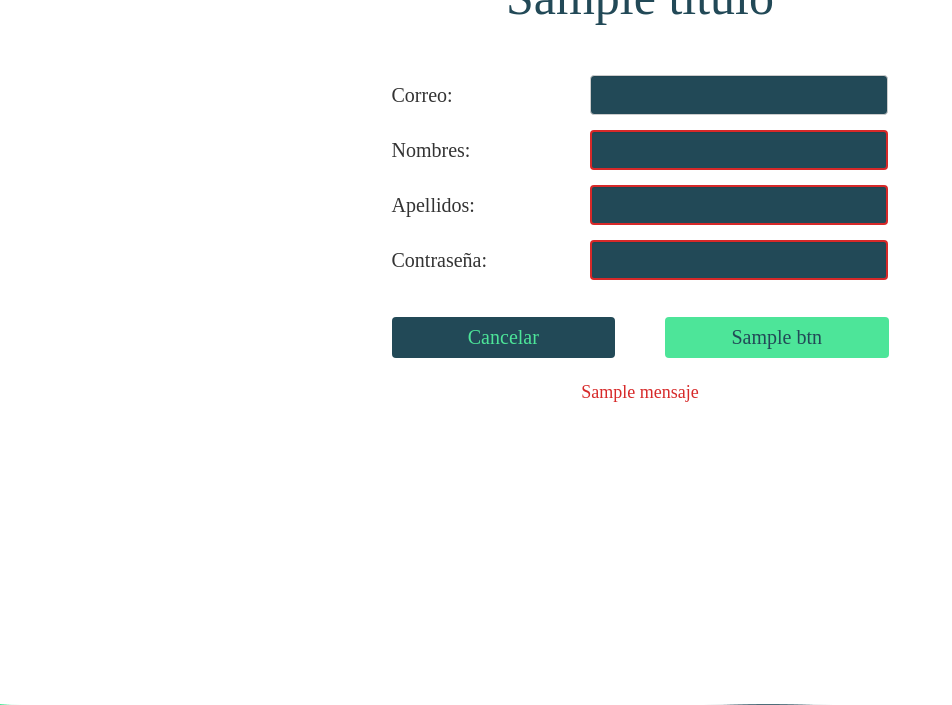
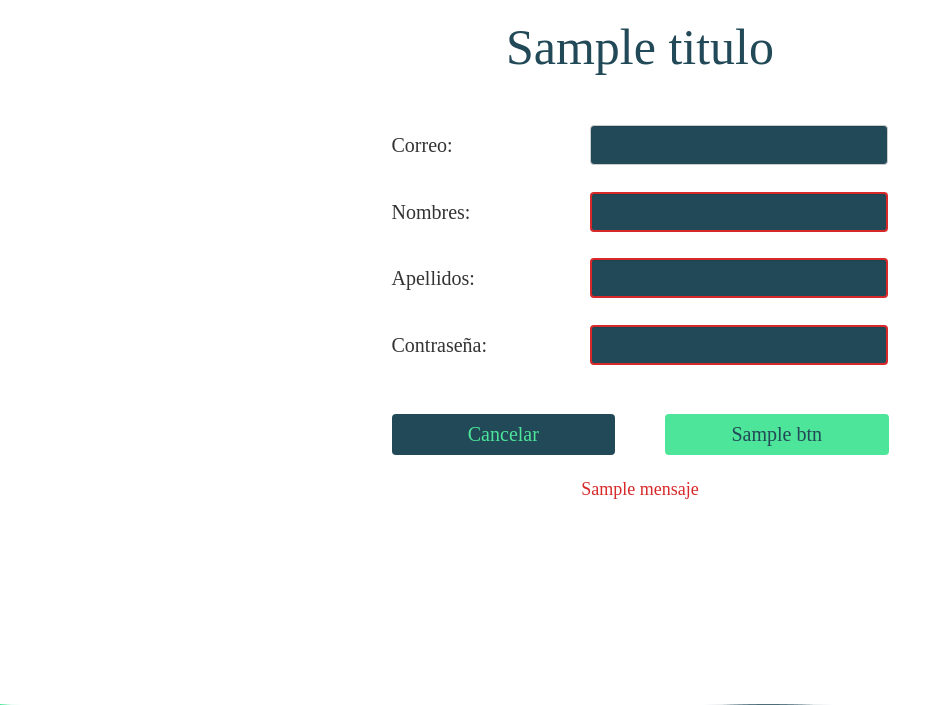
Before and after one commit to RonnieRantes/BonosFEI, a Spring app: page /registro in a window 1280 px wide. Shown: the top 705 px of the page, without its empty margins (0-952 px from the left). Run offline with Thymeleaf, Linux system fonts and the light colour scheme; the template is opened without the code that fills it: most values are stand-ins (such as "Sample title", 1, 10 or a date in 2020); data that the repository does not hold is empty; some web fonts are replaced.

Commit message:
Update registro.html

```diff
--- a/src/main/resources/templates/registro.html
+++ b/src/main/resources/templates/registro.html
@@ -12,10 +12,10 @@
     </head>
     <body>
     	<form class="container cont1" th:action="@{/registro/registrar}" method="post" th:object="${usuario}">
-			<div class="form-group row perfil" style="margin-bottom: 4%; margin-top: -5%;">
+			<div class="form-group row perfil" style="margin-bottom: 4%; padding-top: -5%;">
 				<h1 th:text="${titulo}"></h1>
 			</div>
-			<div class="perfil">
+			<div class="perfil2">
 				<div class="col-sm-6 coltexto">
 					<h3>Correo:</h3>
 				</div>
@@ -23,7 +23,7 @@
 					<input type="email" th:field="*{correoUsuario}" class="form-control text-center"/>
 				</div>
 			</div>
-			<div class="perfil">
+			<div class="perfil2">
 				<div class="col-sm-6 coltexto">
 					<h3>Nombres:</h3>
 				</div>
@@ -31,7 +31,7 @@
 					<input class="form-control text-center" type="text" th:field="*{nombres}" maxlength="50" required/>
 				</div>
 			</div>
-			<div class="perfil">
+			<div class="perfil2">
 				<div class="col-sm-6 coltexto">
 					<h3>Apellidos:</h3>
 				</div>
@@ -39,7 +39,7 @@
 					<input class="form-control text-center" type="text" th:field="*{apellidos}" maxlength="50" required/>
 				</div>
 			</div>
-			<div class="perfil">
+			<div class="perfil2">
 				<div class="col-sm-6 coltexto">
 					<h3>Contraseña:</h3>
 				</div>
```
